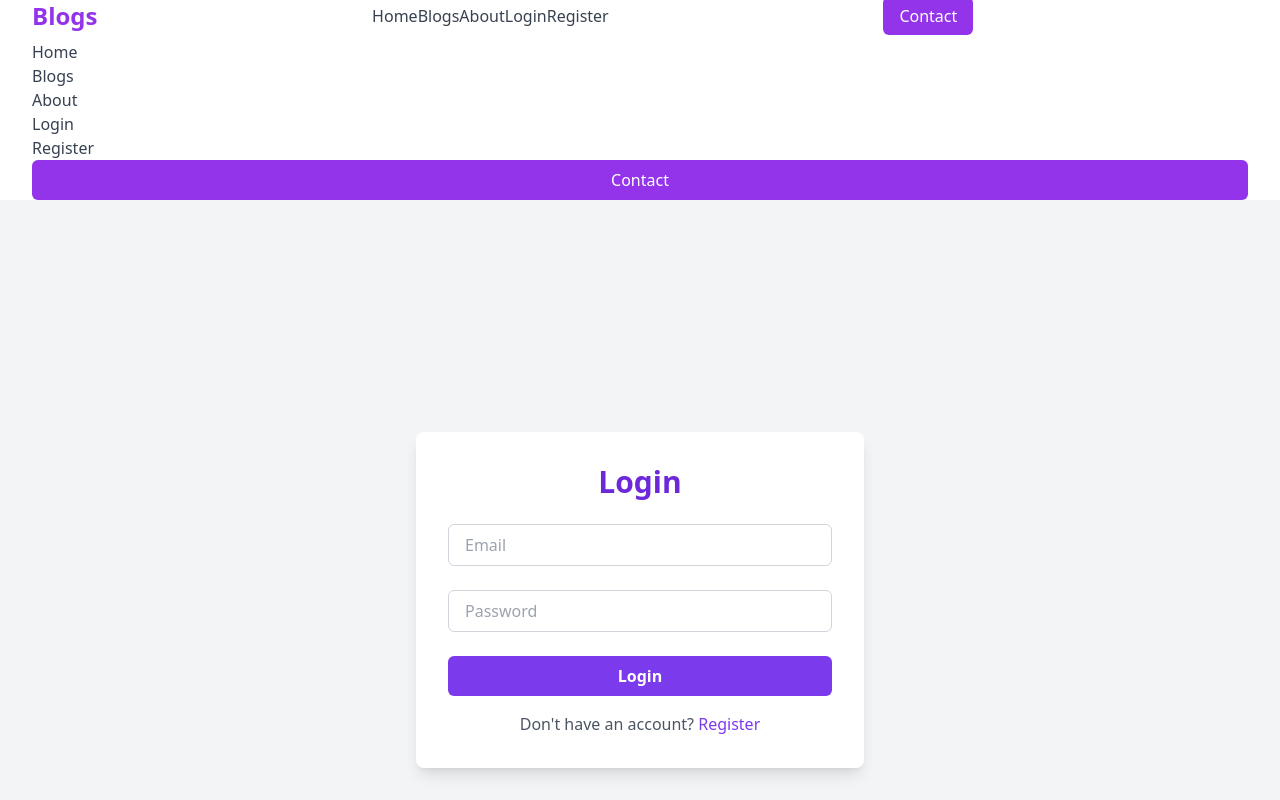
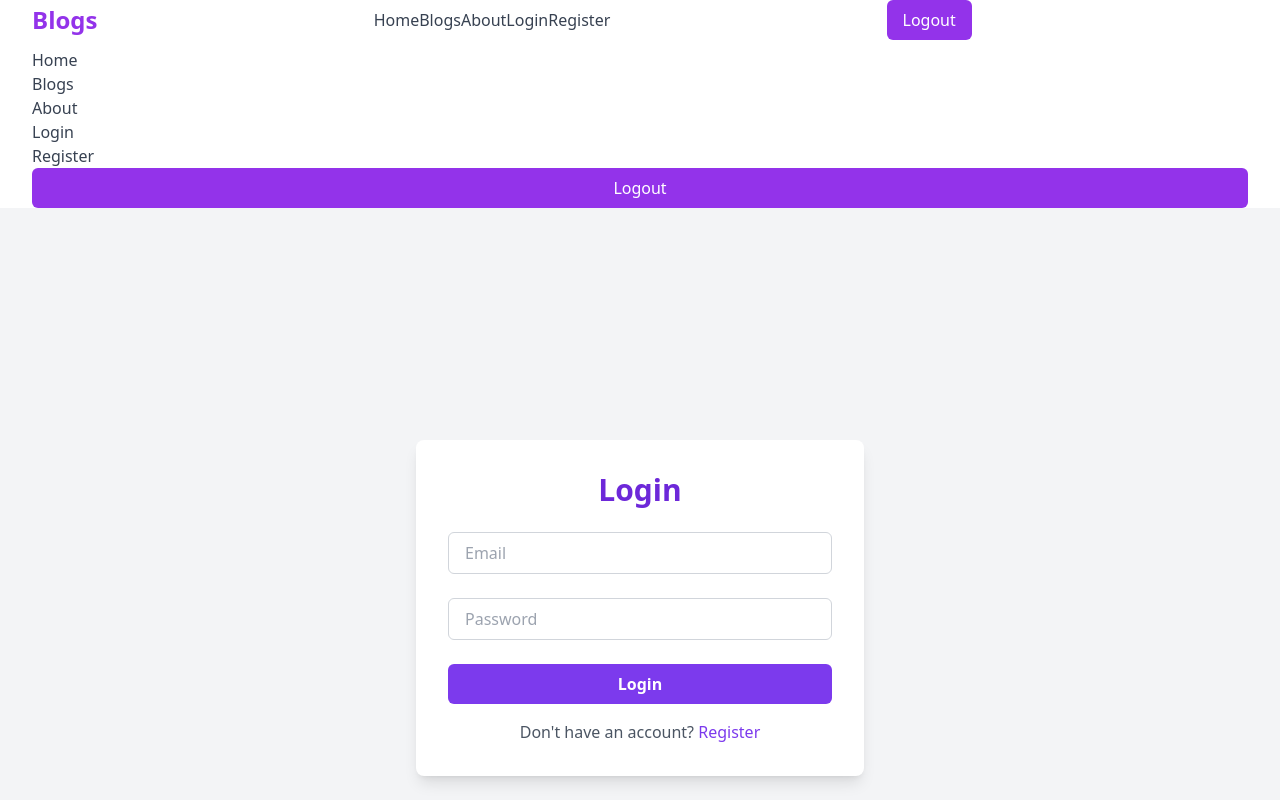
Before and after one commit to umarprogrammer19/04-Blog-Application, a Next.js app: page /Login in a window 1280 px wide. Shown: the top 800 px of the page. Built offline with nearby package versions, Linux system fonts and the light colour scheme.

Commit message:
Logout Successfull

```diff
--- /dev/null
+++ b/src/Components/ui/Logout.tsx
@@ -0,0 +1,47 @@
+"use client";
+import React, { useState } from 'react'
+import { toast } from 'sonner';
+import { useRouter } from 'next/navigation';
+
+function Logout() {
+    const [loading, setLoading] = useState(false);
+    const router = useRouter();
+
+    const handleLogout = async (event: React.MouseEvent<HTMLButtonElement>) => {
+        event.preventDefault();
+        setLoading(true);
+        try {
+            const response = await fetch("http://localhost:8000/user/logout", {
+                method: 'GET',
+                headers: {
+                    'Content-Type': 'application/json',
+                },
+                credentials: 'include',
+            });
+
+            if (!response.ok) {
+                return toast.error("Failed to logout");
+            }
+
+            toast.success("Logged out successfully!");
+            router.refresh();
+        } catch (error) {
+            console.error(error);
+            toast.error("Failed to Logout");
+        } finally {
+            setLoading(false);
+        }
+    }
+
+    return (
+        <button
+            onClick={handleLogout}
+            disabled={loading}
+            className={`bg-purple-600 text-white px-4 py-2 rounded-md hover:bg-purple-700 transition ${loading ? 'opacity-50 cursor-not-allowed' : ''}`}
+        >
+            {loading ? 'Logging out...' : 'Logout'}
+        </button>
+    )
+}
+
+export default Logout;
--- a/src/Components/ui/Navbar.tsx
+++ b/src/Components/ui/Navbar.tsx
@@ -1,6 +1,7 @@
 "use client"
 import Link from "next/link";
 import React, { useState } from "react";
+import Logout from "./Logout";
 
 const Navbar = () => {
   const [isMenuOpen, setIsMenuOpen] = useState(false);
@@ -38,12 +39,7 @@ const Navbar = () => {
 
           {/* Contact Button */}
           <div className="hidden md:block">
-            <Link
-              href="/Contact"
-              className="bg-purple-600 text-white px-4 py-2 rounded-md hover:bg-purple-700 transition"
-            >
-              Contact
-            </Link>
+            <Logout />
           </div>
 
           {/* Mobile Menu Button */}
@@ -108,12 +104,7 @@ const Navbar = () => {
             <Link href="/Register" className="text-gray-700 hover:text-purple-600 transition">
               Register
             </Link>
-            <a
-              href="/Contact"
-              className="bg-purple-600 text-white px-4 py-2 rounded-md hover:bg-purple-700 transition text-center"
-            >
-              Contact
-            </a>
+            <Logout />
           </div>
         </div>
       </div>
```
